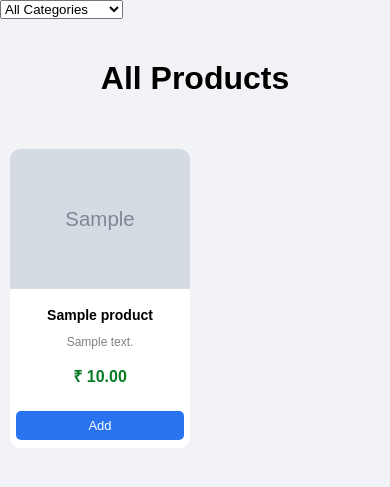
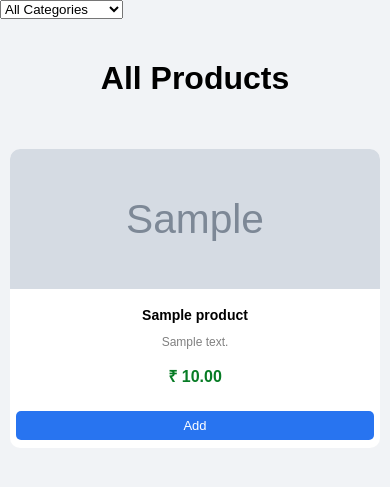
Before and after one commit to jayraj2106/Vendsys-ecommerce, a Django app: page / in a window 390 px wide. Shown: the part 43-530 px from the top of the page. Run offline with Django 4.2, Linux system fonts and the light colour scheme; tables that the repository leaves empty hold one stand-in row (values such as "Sample post"); grey boxes marked "Sample" are stand-in pictures.

Commit message:
fix: make product grid responsive using auto-fit and minmax to support mobile and desktop layouts

```diff
--- a/Vendsys/products/static/products/product_list.css
+++ b/Vendsys/products/static/products/product_list.css
@@ -11,7 +11,7 @@
 /* Grid layout */
 .product-container {
     display: grid;
-    grid-template-columns: repeat(2, 1fr);
+    grid-template-columns: repeat(auto-fit, minmax(160px, 1fr));
     gap: 10px;
     width: 100%;
     padding: 10px;
--- a/Vendsys/static_global/cart/cart.css
+++ b/Vendsys/static_global/cart/cart.css
@@ -8,7 +8,7 @@
 /* Grid layout */
 .cart-container {
     display: grid;
-    grid-template-columns: repeat(2, 1fr);
+    grid-template-columns: repeat(auto-fit, minmax(160px, 1fr));
     gap: 10px;
     width: 100%;
     padding: 10px;
@@ -114,6 +114,7 @@
 
     padding: 10px 20px;
     font-size: 16px;
+    margin: 10px;
 
     cursor: pointer;
 }
```
